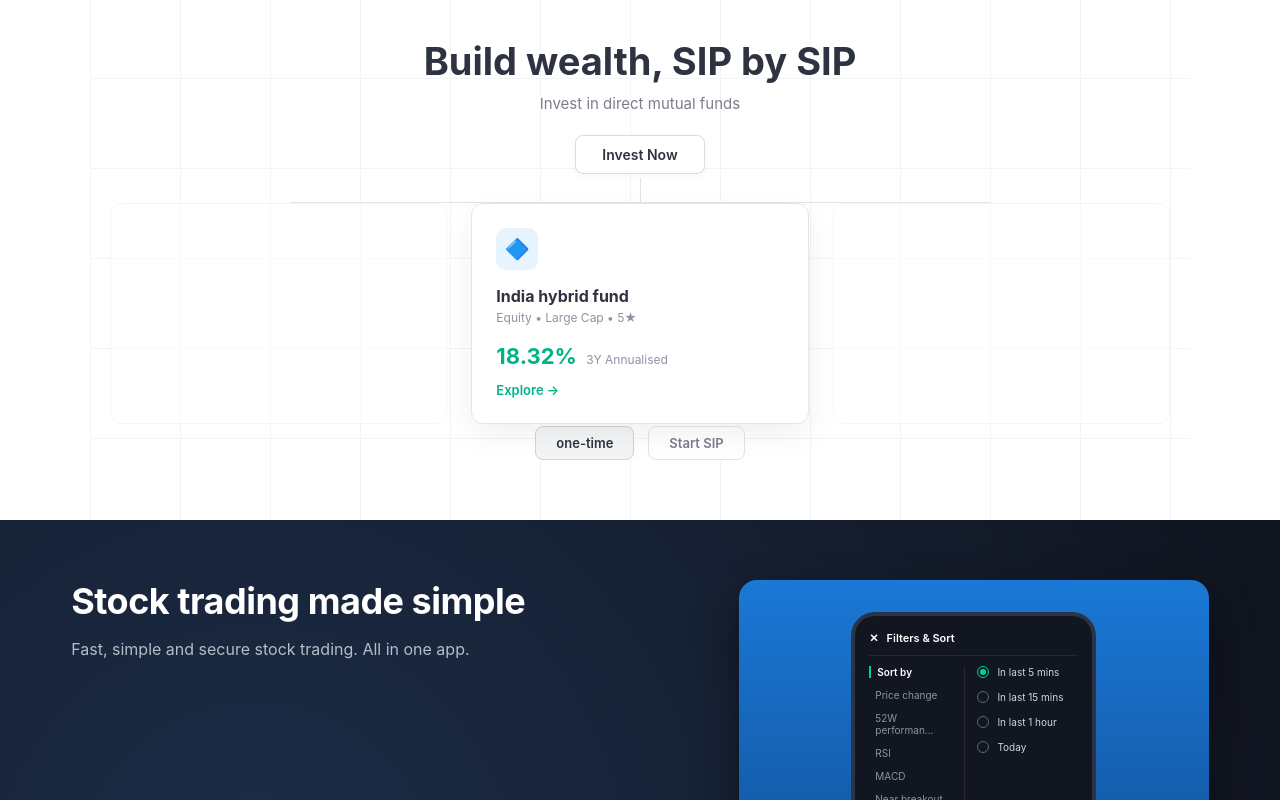
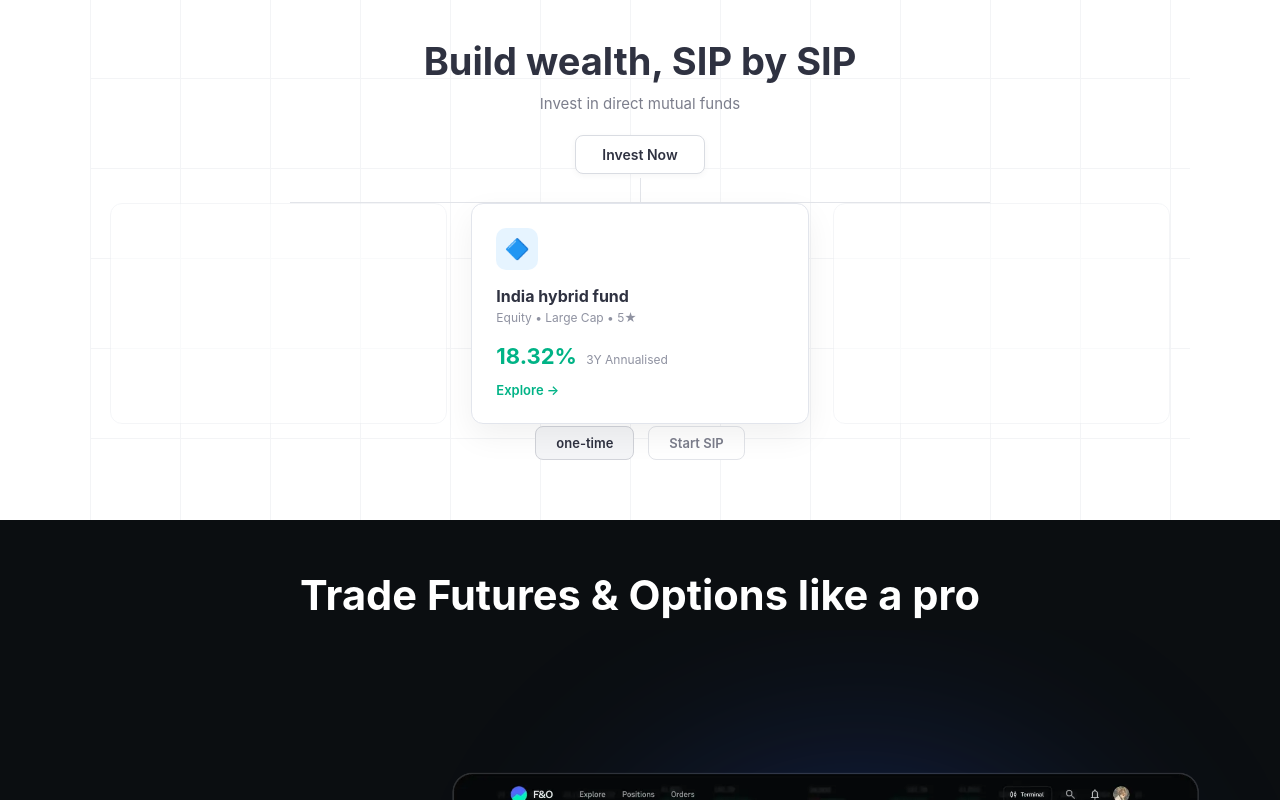
Before and after one commit to sahil-sheikh01/groww-clone, a React (Vite) app: page / in a window 1280 px wide. Shown: the part 2000-2800 px from the top of the page. Built offline with nearby package versions, Linux system fonts and the light colour scheme.

Commit message:
add Explore

```diff
--- a/src/App.jsx
+++ b/src/App.jsx
@@ -8,6 +8,7 @@ import Reviews from "./components/Reviews/Reviews";
 import FamilySection from "./components/familySection/FamilySection";
 import Language from "./components/Language/Language";
 import FooterSection from "./components/Footer/Footer";
+import Explore from "./components/Explore/Explore";
 
 const App = () => {
   return (
@@ -16,6 +17,7 @@ const App = () => {
       <Hero />
       <Investment />
       <SipSection />
+      <Explore/>
       <HeroSection />
       <Reviews />
       <GrowwBanner />
--- /dev/null
+++ b/src/components/Explore/Explore.css
@@ -0,0 +1,191 @@
+.fo-scroll-wrapper {
+  position: relative;
+  height: 450vh; /* 4 स्लाइड्स के आरामदायक स्क्रॉल के लिए 450vh */
+  width: 100%;
+  background-color: #0b0e11;
+  color: #ffffff;
+}
+
+/* मुख्य हेडिंग: पेज के साथ स्क्रॉल होगी */
+.fo-heading-wrapper {
+  max-width: 1560px;
+  margin: 0 auto;
+  padding: 50px 40px 10px;
+  box-sizing: border-box;
+}
+
+.fo-main-heading {
+  font-size: 2.6rem;
+  font-weight: 700;
+  text-align: center;
+  width: 100%;
+  margin: 0;
+  color: #ffffff !important;
+}
+
+/* स्टिकी कंटेनर */
+.fo-sticky-container {
+  position: sticky;
+  top: 0;
+  height: 100vh;
+  display: flex;
+  align-items: center;
+  justify-content: center;
+  max-width: 1560px;
+  margin: 0 auto;
+  padding: 0 40px;
+  overflow: hidden;
+  box-sizing: border-box;
+}
+
+.fo-content-layout {
+  display: flex;
+  align-items: center;
+  justify-content: space-between;
+  gap: 20px;
+  height: 720px;
+  width: 100%;
+}
+
+/* लेफ्ट साइड: 4 स्लाइड्स के लिए ऊंचाई 400% की गई है */
+.fo-text-scroll-window {
+  flex: 0.78;
+  min-width: 340px; /* शब्दों के लिए पर्याप्त जगह ताकि कोई अक्षर न कटे */
+  height: 340px;
+  overflow: hidden;
+  position: relative;
+  z-index: 10; /* शब्द हमेशा इमेज के ऊपर और साफ दिखेंगे */
+  padding-left: 10px;
+  mask-image: linear-gradient(
+    to bottom,
+    transparent 0%,
+    black 15%,
+    black 85%,
+    transparent 100%
+  );
+  -webkit-mask-image: linear-gradient(
+    to bottom,
+    transparent 0%,
+    black 15%,
+    black 85%,
+    transparent 100%
+  );
+}
+
+.fo-text-mover {
+  height: 400%; /* 4 स्लाइड्स के लिए 400% */
+  transition: transform 0.1s ease-out;
+  will-change: transform;
+}
+
+.fo-text-slide {
+  height: 25%; /* 4 स्लाइड्स में से हर एक का हिस्सा (100% / 4) */
+  display: flex;
+  flex-direction: column;
+  justify-content: center;
+  align-items: flex-start;
+  transition: opacity 0.4s ease;
+  padding-right: 12px;
+}
+
+.fo-text-slide.inactive-text {
+  opacity: 0.35;
+}
+
+.fo-text-slide.active-text {
+  opacity: 1;
+}
+
+.fo-text-slide p {
+  font-size: 1.85rem;
+  font-weight: 600;
+  line-height: 1.35;
+  margin-bottom: 24px;
+  color: #ffffff !important;
+}
+
+.fo-explore-btn {
+  padding: 12px 24px;
+  font-size: 1rem;
+  font-weight: 600;
+  background-color: #2962ff;
+  color: #ffffff !important;
+  border: none;
+  border-radius: 8px;
+  cursor: pointer;
+  transition: background-color 0.3s ease;
+}
+
+.fo-explore-btn:hover {
+  background-color: #1e4bd8;
+}
+
+/* राइट साइड: चारों इमेज को बड़ा (Big) दिखाने के लिए */
+.fo-image-container {
+  flex: 2.1;
+  position: relative;
+  height: 100%;
+  display: flex;
+  align-items: center;
+  justify-content: center;
+}
+
+.fo-image-box {
+  position: absolute;
+  width: 100%;
+  height: 100%;
+  display: flex;
+  align-items: center;
+  justify-content: flex-end;
+  transition: opacity 0.5s ease, transform 0.5s ease;
+}
+
+.fo-image-box.show {
+  opacity: 1;
+  transform: scale(1.1) translateY(0); /* चारों इमेज बड़ी दिखेंगी */
+  transform-origin: right center;
+  z-index: 2;
+}
+
+.fo-image-box.hide {
+  opacity: 0;
+  transform: scale(0.98) translateY(20px);
+  transform-origin: right center;
+  z-index: 1;
+  pointer-events: none;
+}
+
+.fo-main-img {
+  width: 100%;
+  height: 100%;
+  max-height: 680px;
+  object-fit: contain;
+  border-radius: 12px;
+  position: relative;
+  z-index: 2;
+}
+
+/* बैकग्राउंड ग्लो इफेक्ट (चौथी इमेज के लिए गोल्ड ग्लो भी जोड़ा गया है) */
+.fo-green-glow,
+.fo-blue-glow,
+.fo-gold-glow {
+  position: absolute;
+  width: 440px;
+  height: 440px;
+  border-radius: 50%;
+  filter: blur(100px);
+  z-index: 1;
+  right: 15%;
+}
+
+.fo-green-glow {
+  background: rgba(0, 200, 83, 0.3);
+}
+
+.fo-blue-glow {
+  background: rgba(41, 98, 255, 0.3);
+}
+
+.fo-gold-glow {
+  background: rgba(255, 193, 7, 0.25);
+}
--- /dev/null
+++ b/src/components/Explore/Explore.jsx
@@ -0,0 +1,138 @@
+
+import './explore.css'
+import myImage from '../../assets/img-frame-1.webp'
+import myImage2 from '../../assets/img-frame-2.webp'
+import myImage3 from '../../assets/img-frame-3.webp'
+import myImage4 from'../../assets/img-frame-4.webp'
+import { useEffect, useRef, useState } from 'react'
+
+
+
+
+const slidesData = [
+  {
+    id: 0,
+    text: 'Track charts, positions, and trade in a customisable layout',
+    btnText: 'Explore Terminal',
+    image: myImage,
+    glowClass: 'fo-green-glow',
+  },
+  {
+    id: 1,
+    text: 'Analyse Chains, view payoffs, create baskets',
+    btnText: 'Try Option Chain',
+    image: myImage2,
+    glowClass: 'fo-blue-glow',
+  },
+  {
+    id: 2,
+    text: 'One-tap trade with Scalper mode on mobile',
+    btnText: 'Explore Scalper mode',
+    image: myImage3,
+    glowClass: 'fo-green-glow',
+  },
+  {
+    id: 3,
+    text: 'Trade commodities & futures seamlessly across devices',
+    btnText: 'Explore Commodities',
+    image: myImage4,
+    glowClass: 'fo-gold-glow',
+  },
+];
+
+const Explore = () => {
+  const [activeSlide, setActiveSlide] = useState(0);
+  const [scrollProgress, setScrollProgress] = useState(0);
+  const sectionRef = useRef(null);
+
+  useEffect(() => {
+    const handleScroll = () => {
+      if (!sectionRef.current) return;
+
+      const rect = sectionRef.current.getBoundingClientRect();
+      const totalScroll = rect.height - window.innerHeight;
+      const currentScroll = -rect.top;
+
+      // 0 से 1 के बीच स्क्रॉल प्रोग्रेस निकालें
+      let progress = currentScroll / totalScroll;
+      progress = Math.max(0, Math.min(1, progress));
+      setScrollProgress(progress);
+
+      // 4 स्लाइड्स (25% प्रत्येक) के हिसाब से एक्टिव इमेज बदलें
+      if (progress < 0.25) {
+        setActiveSlide(0);
+      } else if (progress < 0.50) {
+        setActiveSlide(1);
+      } else if (progress < 0.75) {
+        setActiveSlide(2);
+      } else {
+        setActiveSlide(3);
+      }
+    };
+
+    window.addEventListener('scroll', handleScroll, { passive: true });
+    return () => window.removeEventListener('scroll', handleScroll);
+  }, []);
+
+  return (
+    <section ref={sectionRef} className="fo-scroll-wrapper">
+
+      {/* 1. मुख्य हेडिंग: पेज के साथ ऊपर स्क्रॉल होगी */}
+      <div className="fo-heading-wrapper">
+        <h1 className="fo-main-heading">Trade Futures & Options like a pro</h1>
+      </div>
+
+      {/* 2. स्टिकी सेक्शन: बाएं शब्द सरकेंगे और दाएं चारों इमेज बदलेंगी */}
+      <div className="fo-sticky-container">
+        <div className="fo-content-layout">
+
+          {/* बाईं तरफ: 4 स्लाइड्स के लिए 0% से 75% तक ऊपर खिसकेगा */}
+          <div className="fo-text-scroll-window">
+            <div
+              className="fo-text-mover"
+              style={{
+                transform: `translateY(-${scrollProgress * 75}%)`,
+              }}
+            >
+              {slidesData.map((slide, index) => (
+                <div
+                  key={slide.id}
+                  className={`fo-text-slide ${
+                    activeSlide === index ? 'active-text' : 'inactive-text'
+                  }`}
+                >
+                  <p>{slide.text}</p>
+                  <button className="fo-explore-btn">
+                    {slide.btnText} <span>&gt;</span>
+                  </button>
+                </div>
+              ))}
+            </div>
+          </div>
+
+          {/* दाईं तरफ: चारों बड़ी इमेज स्क्रॉल के हिसाब से स्मूदली बदलेंगी */}
+          <div className="fo-image-container">
+            {slidesData.map((slide, index) => (
+              <div
+                key={slide.id}
+                className={`fo-image-box ${
+                  activeSlide === index ? 'show' : 'hide'
+                }`}
+              >
+                <div className={slide.glowClass}></div>
+                <img
+                  src={slide.image}
+                  alt={slide.text}
+                  className="fo-main-img"
+                />
+              </div>
+            ))}
+          </div>
+
+        </div>
+      </div>
+    </section>
+  );
+};
+
+export default Explore;
```
